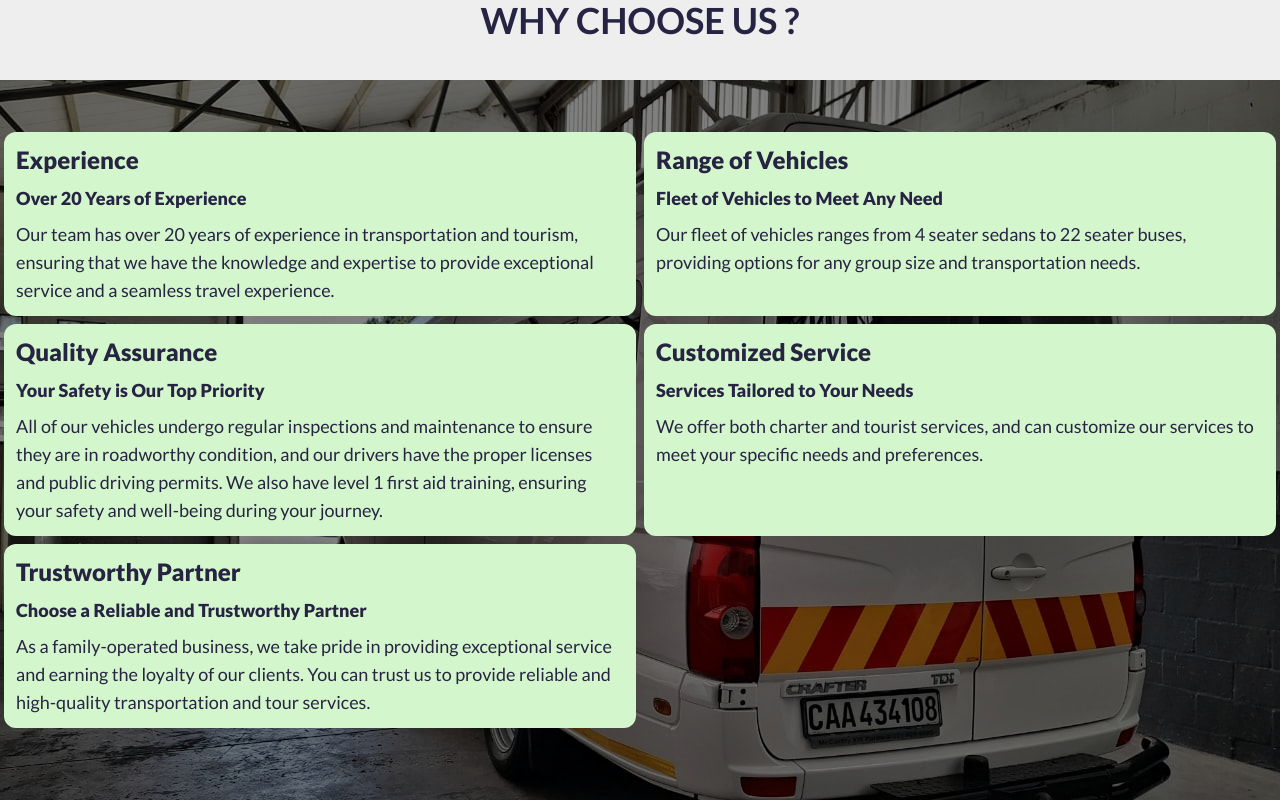
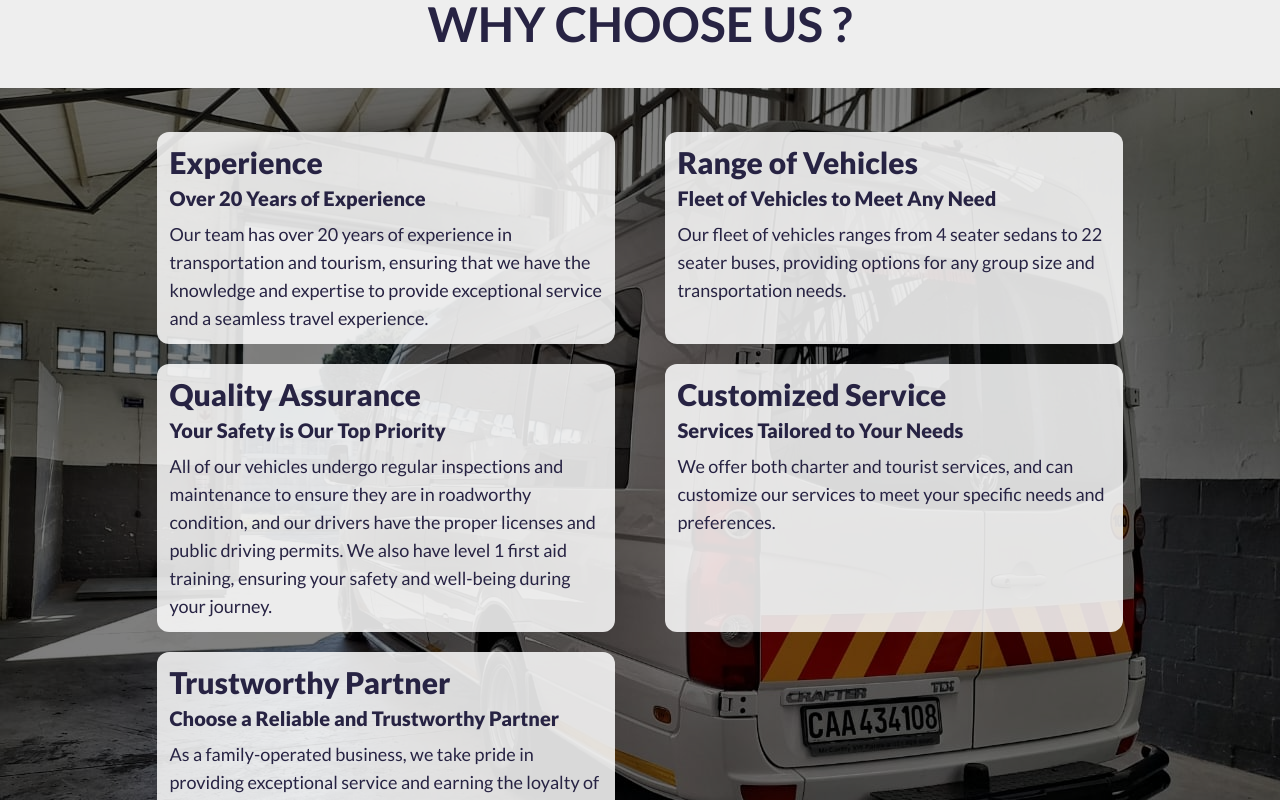
Before and after one commit to Riyaazct/exploringsa, a React (Create React App) app: page /services in a window 1280 px wide. Shown: the part 1820-2620 px from the top of the page. Built offline with nearby package versions, Linux system fonts and the light colour scheme; what tailwindcss-animated, tw-elements would draw is missing.

Commit message:
complete why choose us

```diff
--- a/src/routes/WhyChooseUs.js
+++ b/src/routes/WhyChooseUs.js
@@ -3,12 +3,12 @@ import React from "react";
 const WhyChooseUs = () => {
   return (
     <div className="mt-48 h-screen w-full relative">
-      <h1 className="my-10 text-center text-2xl text-blueText font-bold md:text-3xl lg:text-4xl">
+      <h1 className="my-10 text-center text-2xl text-blueText font-bold md:text-3xl lg:text-4xl xl:text-5xl ">
         WHY CHOOSE US ?
       </h1>
       <div className="relative">
         <img
-          className="w-full h-screen object-cover z-10"
+          className="w-full h-screen object-cover z-10 "
           src="images/WhyChooseUs.jpg"
           alt=""
         />
@@ -16,16 +16,16 @@ const WhyChooseUs = () => {
       </div>
 
       {/* CARDS CONTAINER */}
-      <div className="text-blueText absolute top-32 grid grid-cols-2 md: gap-2 p-1 z-20">
+      <div className="text-blueText absolute top-32 grid grid-cols-2 p-1 z-20 sm:gap-y-5 lg:max-w-[90%] lg:left-[5%] xl:max-w-[80%] xl:left-[10%]">
         {/* CARD #1 */}
-        <div className="h-full w-full p-3 bg-[#FFFFFF] bg-opacity-[85%] rounded-xl md:bg-orange lg:bg-lightGreen">
-          <h2 className="font-extrabold text-xl mb-2 md:text-2xl">
+        <div className="h-full w-full p-3 bg-[#FFFFFF] bg-opacity-[85%] rounded-xl sm:max-w-[90%] mx-auto lg:max-w-[90%] 2xl:max-w-[90%]">
+          <h2 className="font-extrabold text-xl mb-1 lg:text-3xl 2xl:text-4xl">
             Experience
           </h2>
-          <h3 className="font-extrabold text-sm mb-2 md:text-lg">
+          <h3 className="font-extrabold text-sm mb-2 lg:text-xl 2xl:text-2xl">
             Over 20 Years of Experience
           </h3>
-          <p className="text-sm md:text-lg">
+          <p className="text-sm md:text-lg 2xl:text-2xl">
             Our team has over 20 years of experience in transportation
             and tourism, ensuring that we have the knowledge and
             expertise to provide exceptional service and a seamless
@@ -33,28 +33,28 @@ const WhyChooseUs = () => {
           </p>
         </div>
         {/* CARD #2 */}
-        <div className="h-full w-full p-3 bg-[#FFFFFF] bg-opacity-[85%] rounded-xl md:bg-orange lg:bg-lightGreen">
-          <h2 className="font-extrabold text-xl mb-2 md:text-2xl">
+        <div className="h-full w-full p-3 bg-[#FFFFFF] bg-opacity-[85%] rounded-xl sm:max-w-[90%] mx-auto lg:max-w-[90%] 2xl:max-w-[90%]">
+          <h2 className="font-extrabold text-xl mb-1 lg:text-3xl 2xl:text-4xl">
             Range of Vehicles
           </h2>
-          <h3 className="font-extrabold text-sm mb-2 md:text-lg">
+          <h3 className="font-extrabold text-sm mb-2 lg:text-xl 2xl:text-2xl">
             Fleet of Vehicles to Meet Any Need
           </h3>
-          <p className="text-sm md:text-lg">
+          <p className="text-sm md:text-lg 2xl:text-2xl">
             Our fleet of vehicles ranges from 4 seater sedans to 22
             seater buses, providing options for any group size and
             transportation needs.
           </p>
         </div>
         {/* CARD #3 */}
-        <div className="h-full w-full p-3 bg-[#FFFFFF] bg-opacity-[85%] rounded-xl md:bg-orange lg:bg-lightGreen">
-          <h2 className="font-extrabold text-xl mb-2 md:text-2xl">
+        <div className="h-full w-full p-3 bg-[#FFFFFF] bg-opacity-[85%] rounded-xl sm:max-w-[90%] mx-auto lg:max-w-[90%] 2xl:max-w-[90%]">
+          <h2 className="font-extrabold text-xl mb-1 lg:text-3xl 2xl:text-4xl">
             Quality Assurance
           </h2>
-          <h3 className="font-extrabold text-sm mb-2 md:text-lg">
+          <h3 className="font-extrabold text-sm mb-2 lg:text-xl 2xl:text-2xl">
             Your Safety is Our Top Priority
           </h3>
-          <p className="text-sm md:text-lg">
+          <p className="text-sm md:text-lg 2xl:text-2xl">
             All of our vehicles undergo regular inspections and
             maintenance to ensure they are in roadworthy condition,
             and our drivers have the proper licenses and public
@@ -63,29 +63,28 @@ const WhyChooseUs = () => {
           </p>
         </div>
         {/* CARD #4 */}
-        <div className="h-full w-full p-3 bg-[#FFFFFF] bg-opacity-[85%] rounded-xl md:bg-orange lg:bg-lightGreen">
-          <h2 className="font-extrabold text-xl mb-2 md:text-2xl">
+        <div className="h-full w-full p-3 bg-[#FFFFFF] bg-opacity-[85%] rounded-xl sm:max-w-[90%] mx-auto lg:max-w-[90%] 2xl:max-w-[90%]">
+          <h2 className="font-extrabold text-xl mb-1 lg:text-3xl 2xl:text-4xl">
             Customized Service
           </h2>
-          <h3 className="font-extrabold text-sm mb-2 md:text-lg">
+          <h3 className="font-extrabold text-sm mb-2 lg:text-xl 2xl:text-2xl">
             Services Tailored to Your Needs
           </h3>
-          <p className="text-sm md:text-lg">
+          <p className="text-sm md:text-lg 2xl:text-2xl">
             We offer both charter and tourist services, and can
             customize our services to meet your specific needs and
             preferences.
           </p>
         </div>
         {/* CARD #5 */}
-        <div className="h-full w-full p-3 bg-[#FFFFFF] bg-opacity-[85%] rounded-xl md:bg-orange lg:bg-lightGreen">
-          <h2 className="font-extrabold text-xl mb-2 md:text-2xl">
-            {" "}
+        <div className="h-full w-full p-3 bg-[#FFFFFF] bg-opacity-[85%] rounded-xl sm:max-w-[90%] mx-auto lg:max-w-[90%] 2xl:max-w-[90%]">
+          <h2 className="font-extrabold text-xl mb-1 lg:text-3xl 2xl:text-4xl">
             Trustworthy Partner
           </h2>
-          <h3 className="font-extrabold text-sm mb-2 md:text-lg">
+          <h3 className="font-extrabold text-sm mb-2 lg:text-xl 2xl:text-2xl">
             Choose a Reliable and Trustworthy Partner
           </h3>
-          <p className="text-sm md:text-lg">
+          <p className="text-sm md:text-lg 2xl:text-2xl">
             As a family-operated business, we take pride in providing
             exceptional service and earning the loyalty of our
             clients. You can trust us to provide reliable and
```
